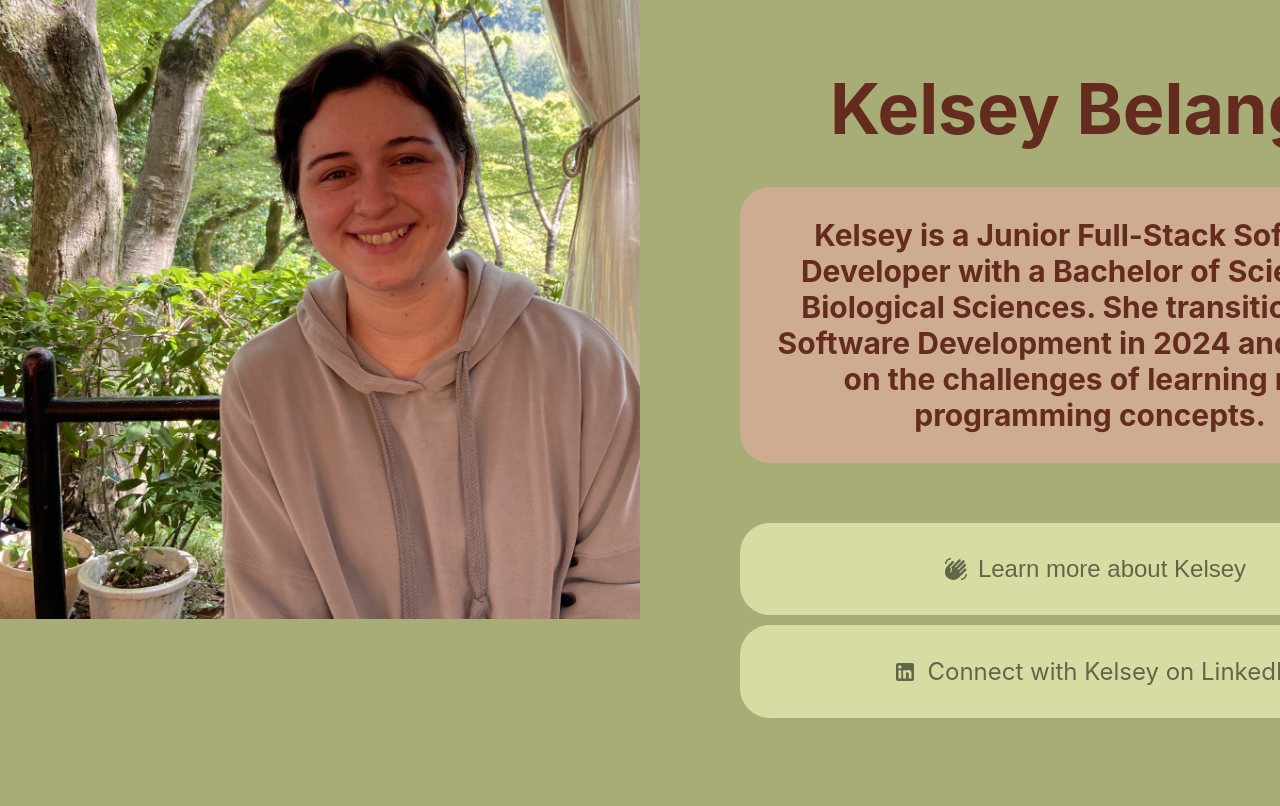
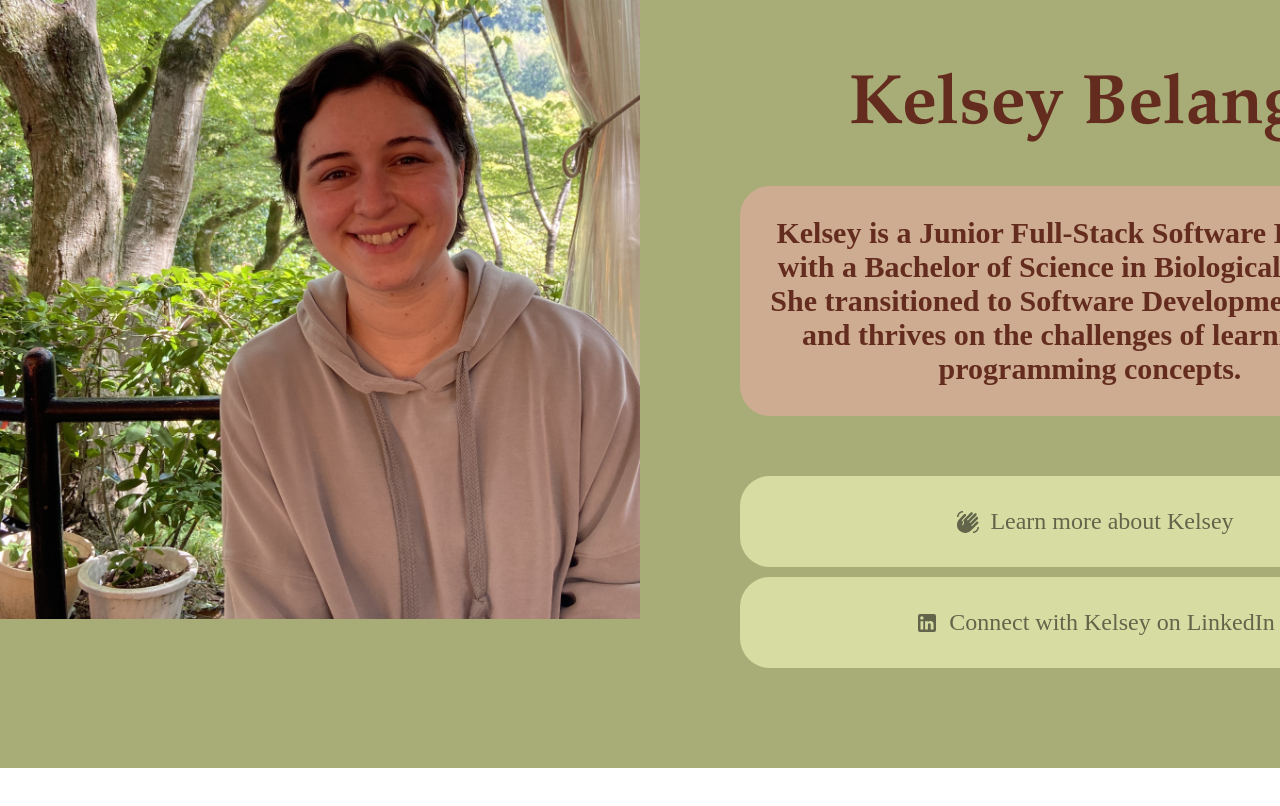
Before and after one commit to bobabun21/bobabun21.github.io, a React (Create React App) app: page / in a window 1280 px wide. Shown: the top 806 px of the page. Built offline with nearby package versions, Linux system fonts and the light colour scheme.

Commit message:
change fonts

```diff
--- a/src/App.css
+++ b/src/App.css
@@ -56,6 +56,7 @@ h1, h2 {
   align-items: center;
   background-color: #d7dda2;
   border-radius: 30px;
+  font-family: 'Brandon Grotesque';
   padding: 10px 20px;
   border: none;
   cursor: pointer;
@@ -111,6 +112,7 @@ h1, h2 {
 }
 
 .name-header {
+  font-family: 'Palatino Linotype';
   grid-row: 1;
   grid-column: 1;
   text-align: center;
@@ -124,6 +126,7 @@ h1, h2 {
   color: #642c1e;
   text-align: center;
   font-size: 30px;
+  font-family: 'Brandon Grotesque';
   width: 80%;
   padding: 30px;
   margin: auto;
```
